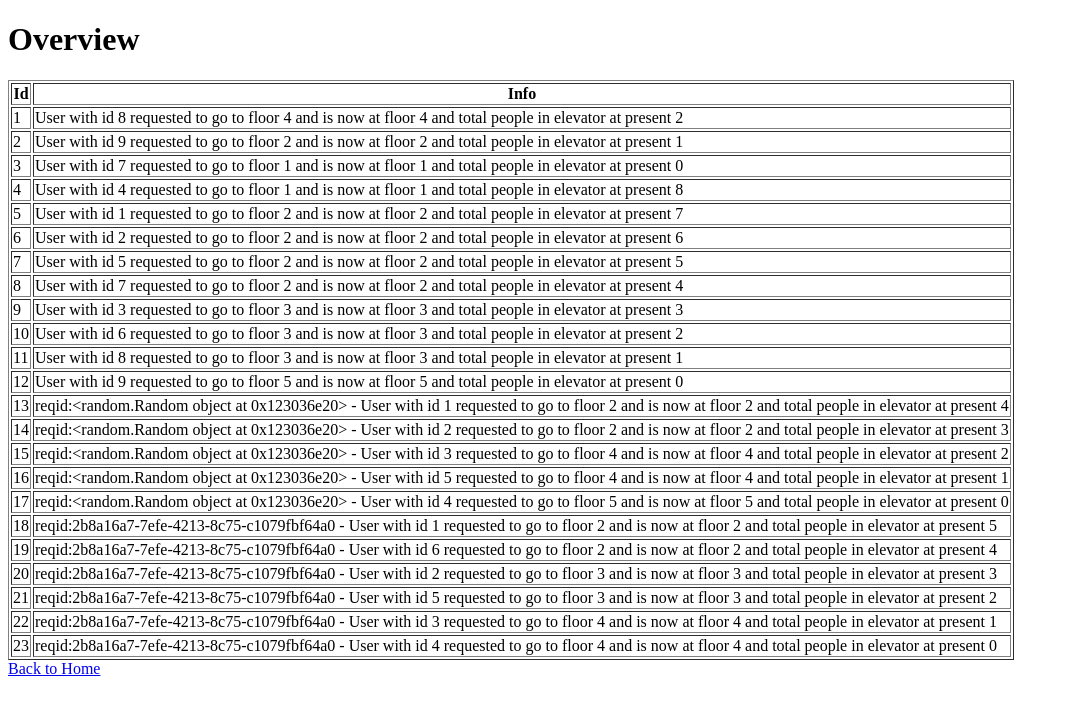
After one commit to codemonk14/elevator-flask, a Flask app: page /overview in a window 1280 px wide. The commit adds this page. Shown: the top 715 px of the page, without its empty margins (0-1069 px from the left). Run offline with Flask 3, Linux system fonts and the light colour scheme.

Commit message:
adde logic to handle overview

```diff
--- a/app.py
+++ b/app.py
@@ -1,5 +1,6 @@
 from flask import Flask, request, render_template, redirect, url_for
-from models import db, Elevator, UserRequest
+from models import db, Elevator, UserRequest, OverallRequests
+import uuid
 
 app = Flask(__name__)
 app.config['SQLALCHEMY_DATABASE_URI'] = 'sqlite:///elevator_system.db'
@@ -87,13 +88,16 @@
     else:
         requests = UserRequest.query.filter_by(elevator_id=elevator_id).order_by(UserRequest.destination_floor.desc()).all()
     print(requests)
+    req_id = uuid.uuid4()
     for req in requests:
         print(req)
         elevator = Elevator.query.filter_by(elevator_id=req.elevator_id).first()
         elevator.current_floor = req.destination_floor
         elevator.people_count = max(0, elevator.people_count - 1)
         elevator.direction = '-'
-        print(f"User with id {req.id} requested to go to floor {req.destination_floor} and is now at floor {elevator.current_floor} and total people in elevator at present {elevator.people_count}")
+        info = f"reqid:{req_id} - User with id {req.id} requested to go to floor {req.destination_floor} and is now at floor {elevator.current_floor} and total people in elevator at present {elevator.people_count}"
+        print(info)
+        db.session.add(OverallRequests(request_details=info))
         db.session.commit()
         db.session.delete(req)
         db.session.commit()
@@ -103,6 +107,11 @@
 def status():
     elevators = Elevator.query.all()
     return render_template('status.html', elevators=elevators)
+
+@app.route('/overview')
+def overview():
+    requests = OverallRequests.query.all()
+    return render_template('overview.html', records=requests)
 
 @app.route('/users_status')
 def user_status():
--- a/templates/new_index.html
+++ b/templates/new_index.html
@@ -86,5 +86,6 @@
     {% endfor %}
     <a href="{{ url_for('status') }}">Check Status</a>
     <a href="{{ url_for('user_status') }}">Check User Status</a>
+    <a href="{{ url_for('overview') }}">Check overview</a>
 </body>
 </html>
--- /dev/null
+++ b/templates/overview.html
@@ -0,0 +1,22 @@
+<!DOCTYPE html>
+<html>
+<head>
+    <title>Overview</title>
+</head>
+<body>
+    <h1>Overview</h1>
+    <table border="1">
+        <tr>
+            <th>Id</th>
+            <th>Info</th>
+        </tr>
+        {% for record in records %}
+        <tr>
+            <td>{{ record.id }}</td>
+            <td>{{ record.request_details }}</td>
+        </tr>
+        {% endfor %}
+    </table>
+    <a href="{{ url_for('index') }}">Back to Home</a>
+</body>
+</html>
```
Also changed, not shown: instance/elevator_system.db.
